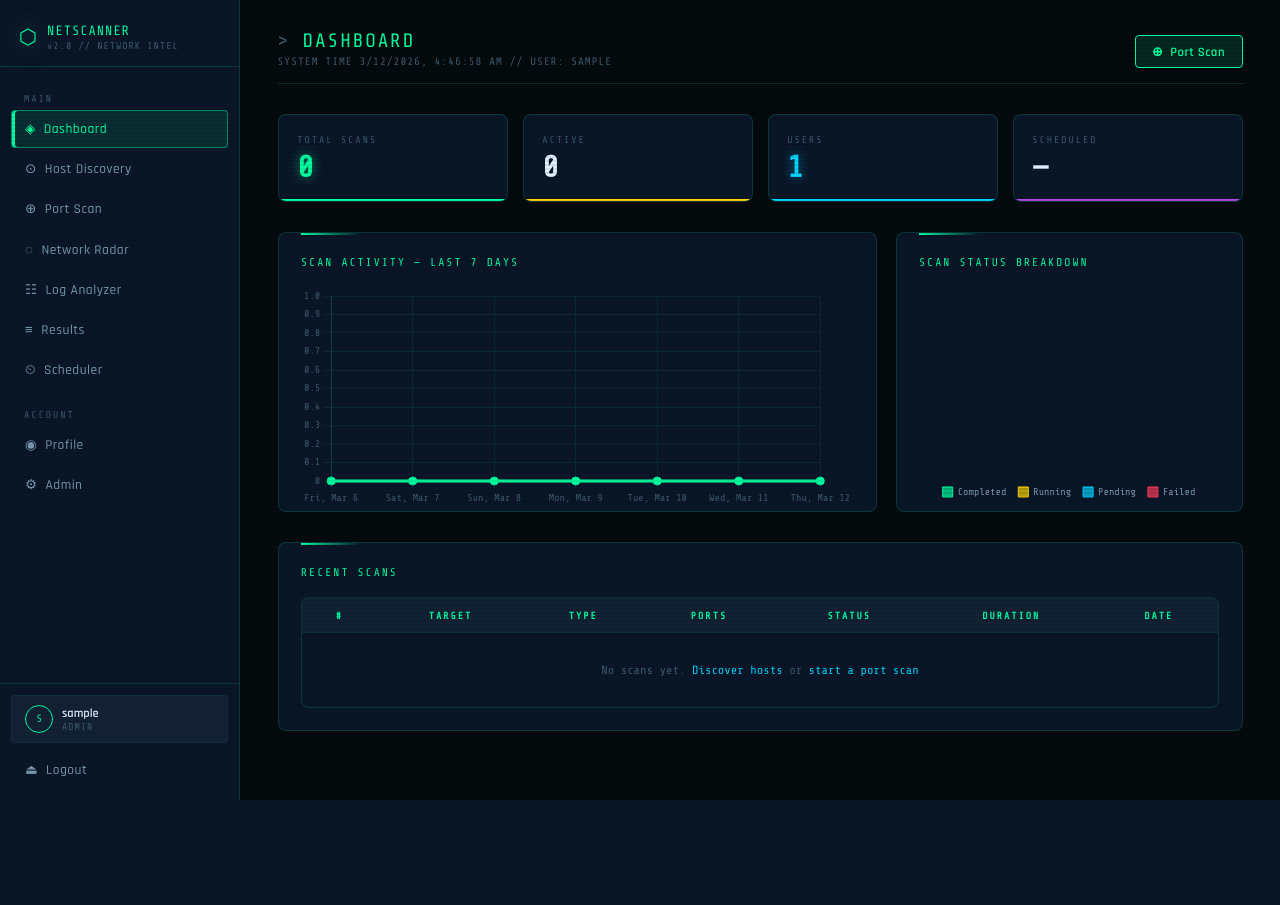
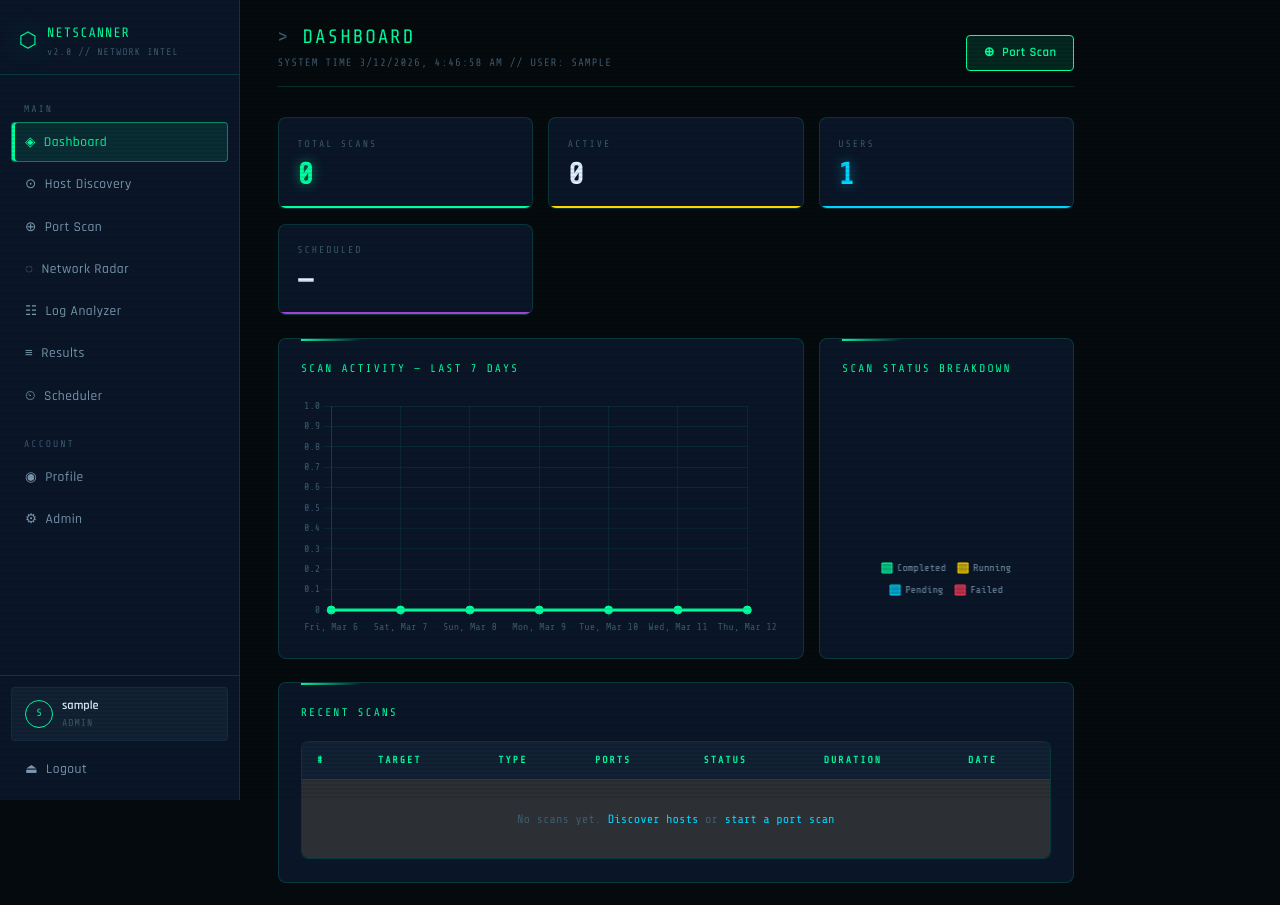
Before and after one commit to Purvam-09/Netscanner, a Flask app: page / in a window 1280 px wide. Before the commit the page ends 800 px from the top, so only its background shows below. Run offline with Flask 3, Linux system fonts and the light colour scheme; the visitor is signed in with stand-in values (Sample User, id 1); data comes from the database, SQL or seed files in the repository; data that the repository does not hold is empty.

Commit message:
update project

```diff
--- a/backend/templates/index.html
+++ b/backend/templates/index.html
@@ -4,13 +4,23 @@
   <meta charset="UTF-8">
   <meta name="viewport" content="width=device-width, initial-scale=1.0">
   <title>Dashboard — NetScanner</title>
+
+  <!-- Bootstrap 5 CSS for responsive layout -->
+  <link
+    href="https://cdn.jsdelivr.net/npm/bootstrap@5.3.3/dist/css/bootstrap.min.css"
+    rel="stylesheet"
+    integrity="sha384-QWTKZyjpPEjISv5WaRU9OFeRpok6YctnYmDr5pNlyT2bRjXh0JMhjY6hW+ALEwIH"
+    crossorigin="anonymous"
+  >
+
   <link rel="stylesheet" href="/assets/css/cyberpunk.css">
 </head>
 <body>
-  <div class="app-wrapper">
+  <div class="container-fluid px-3">
+  <div class="row g-0 app-wrapper">
 
     <!-- ── Sidebar ─────────────────────────────────────── -->
-    <aside class="sidebar">
+    <aside class="sidebar col-12 col-md-3 col-lg-2">
       <div class="sidebar-brand">
         <span class="brand-icon">⬡</span>
         <div>NETSCANNER<span class="brand-version">v2.0 // NETWORK INTEL</span></div>
@@ -41,7 +51,7 @@
     </aside>
 
     <!-- ── Main ───────────────────────────────────────── -->
-    <main class="main-content">
+    <main class="main-content col-12 col-md-9 col-lg-10">
       <div class="page-header">
         <div>
           <div class="page-title">Dashboard</div>
@@ -51,42 +61,58 @@
       </div>
 
       <!-- Stats row -->
-      <div class="stats-grid">
-        <div class="stat-card green">
+      <div class="row g-3 mb-4">
+        <div class="col-12 col-md-6 col-lg-4">
+          <div class="stat-card green h-100">
             <div class="stat-label">Total Scans</div>
             <div class="stat-value green" id="statTotal">—</div>
           </div>
-        <div class="stat-card yellow">
+        </div>
+        <div class="col-12 col-md-6 col-lg-4">
+          <div class="stat-card yellow h-100">
             <div class="stat-label">Active</div>
             <div class="stat-value" id="statActive">—</div>
           </div>
-        <div class="stat-card cyan">
+        </div>
+        <div class="col-12 col-md-6 col-lg-4">
+          <div class="stat-card cyan h-100">
             <div class="stat-label">Users</div>
             <div class="stat-value cyan" id="statUsers">—</div>
           </div>
-        <div class="stat-card purple">
+        </div>
+        <div class="col-12 col-md-6 col-lg-4">
+          <div class="stat-card purple h-100">
             <div class="stat-label">Scheduled</div>
             <div class="stat-value" id="statScheduled">—</div>
           </div>
         </div>
+      </div>
 
       <!-- Charts -->
-      <div style="display:grid;grid-template-columns:2fr 1fr;gap:1.25rem;margin-bottom:2rem">
-        <div class="panel" style="height:280px">
+      <div class="row g-3 mb-4">
+        <div class="col-12 col-lg-8">
+          <div class="panel h-100">
             <div class="panel-title">SCAN ACTIVITY — LAST 7 DAYS</div>
-          <div style="height:220px"><canvas id="activityChart"></canvas></div>
+            <div class="w-100">
+              <canvas id="activityChart"></canvas>
             </div>
-        <div class="panel" style="height:280px">
+          </div>
+        </div>
+        <div class="col-12 col-lg-4">
+          <div class="panel h-100">
             <div class="panel-title">SCAN STATUS BREAKDOWN</div>
-          <div style="height:220px"><canvas id="statusChart"></canvas></div>
+            <div class="w-100">
+              <canvas id="statusChart"></canvas>
+            </div>
+          </div>
         </div>
       </div>
 
       <!-- Recent scans table -->
       <div class="panel">
         <div class="panel-title">RECENT SCANS</div>
-        <div class="data-table-wrap">
-          <table class="data-table">
+        <div class="data-table-wrap table-responsive">
+          <table class="data-table table table-dark table-striped mb-0">
             <thead>
               <tr>
                 <th>#</th><th>Target</th><th>Type</th><th>Ports</th>
@@ -102,6 +128,7 @@
     </main>
 
   </div><!-- /.app-wrapper -->
+  </div><!-- /.container-fluid -->
 
   <!-- Toast stack -->
   <div class="toast-stack" id="toastStack"></div>
@@ -171,6 +198,11 @@
   </div>
 
   <script src="https://cdn.jsdelivr.net/npm/chart.js@4.4.1/dist/chart.umd.min.js"></script>
+  <script
+    src="https://cdn.jsdelivr.net/npm/bootstrap@5.3.3/dist/js/bootstrap.bundle.min.js"
+    integrity="sha384-YvpcrYf0tY3lHB60NNkmXc5s9fDVZLESaAA55NDzOxhy9GkcIdslK1eN7N6jIeHz"
+    crossorigin="anonymous"
+  ></script>
   <script src="/assets/js/api.js"></script>
   <script src="/assets/js/charts.js"></script>
   <script>
--- a/frontend/assets/css/cyberpunk.css
+++ b/frontend/assets/css/cyberpunk.css
@@ -215,8 +215,7 @@
    /* ── Main content ────────────────────────────────────────────────────────── */
    .main-content {
      grid-column: 2;
-     /* margin-left: var(--sidebar-w); */
-     padding: 2rem 2.5rem;
+     padding: 1.5rem 1.5rem;
      min-height: 100vh;
    }
 
@@ -778,15 +777,24 @@
    /* ── Responsive ──────────────────────────────────────────────────────────── */
    @media (max-width: 900px) {
      :root { --sidebar-w: 200px; }
-     .main-content { padding: 1.25rem 1.5rem; }
+     .main-content { padding: 1.25rem 1rem; }
    }
 
    @media (max-width: 640px) {
      .app-wrapper { grid-template-columns: 1fr; }
      .sidebar {
-       position: relative; width: 100%; height: auto;
-       flex-direction: row; flex-wrap: wrap;
+       position: relative;
+       width: 100%;
+       height: auto;
      }
-     .main-content { margin-left: 0; }
-     .stats-grid { grid-template-columns: 1fr 1fr; }
+     .main-content {
+       margin-left: 0;
+       padding: 1rem 0.75rem 1.5rem;
+     }
    }
+
+   /* ── Responsive charts ───────────────────────────────────────────────────── */
+   canvas {
+     width: 100% !important;
+     height: auto !important;
+   }
```
Lines whose indentation alone changed are shown as unchanged.
